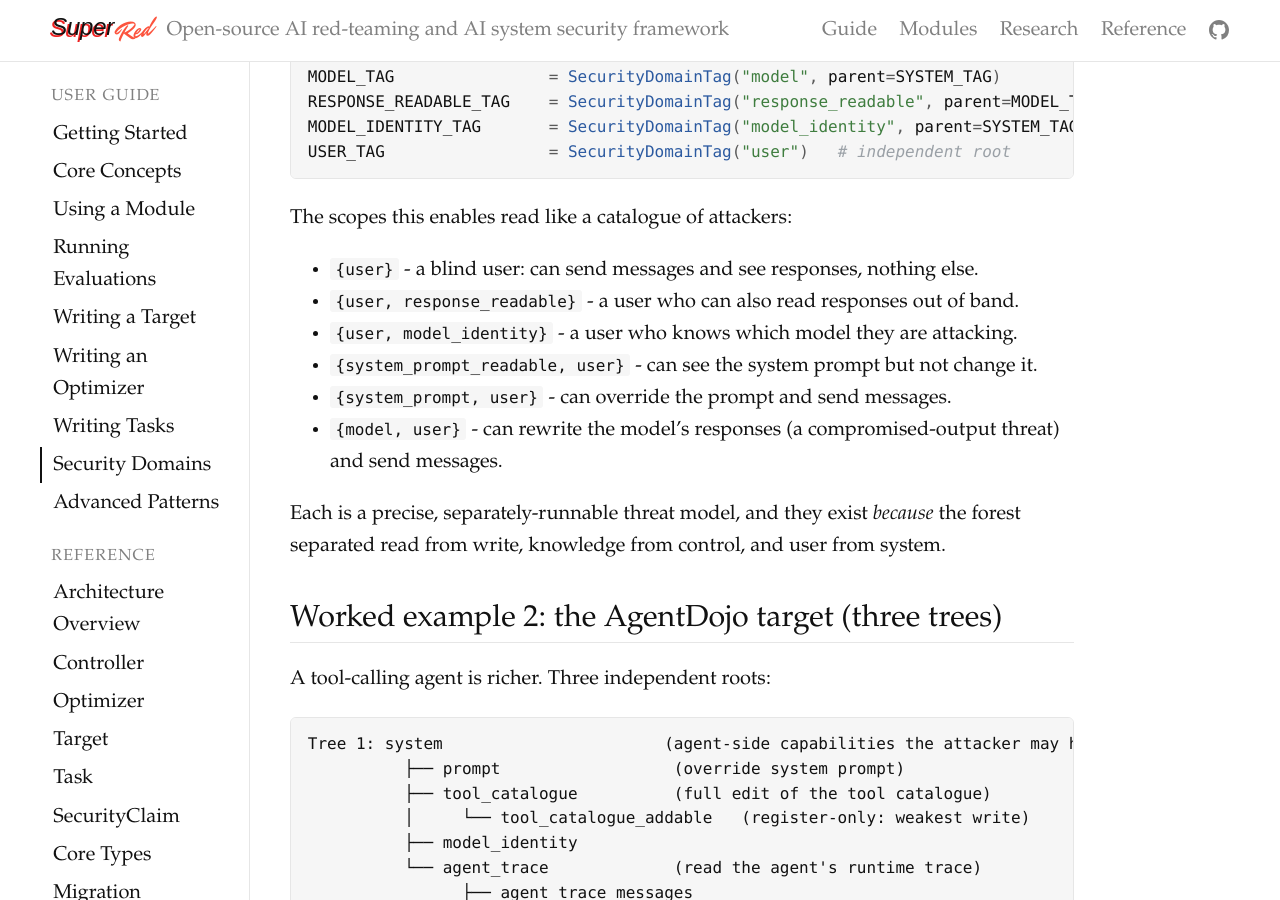
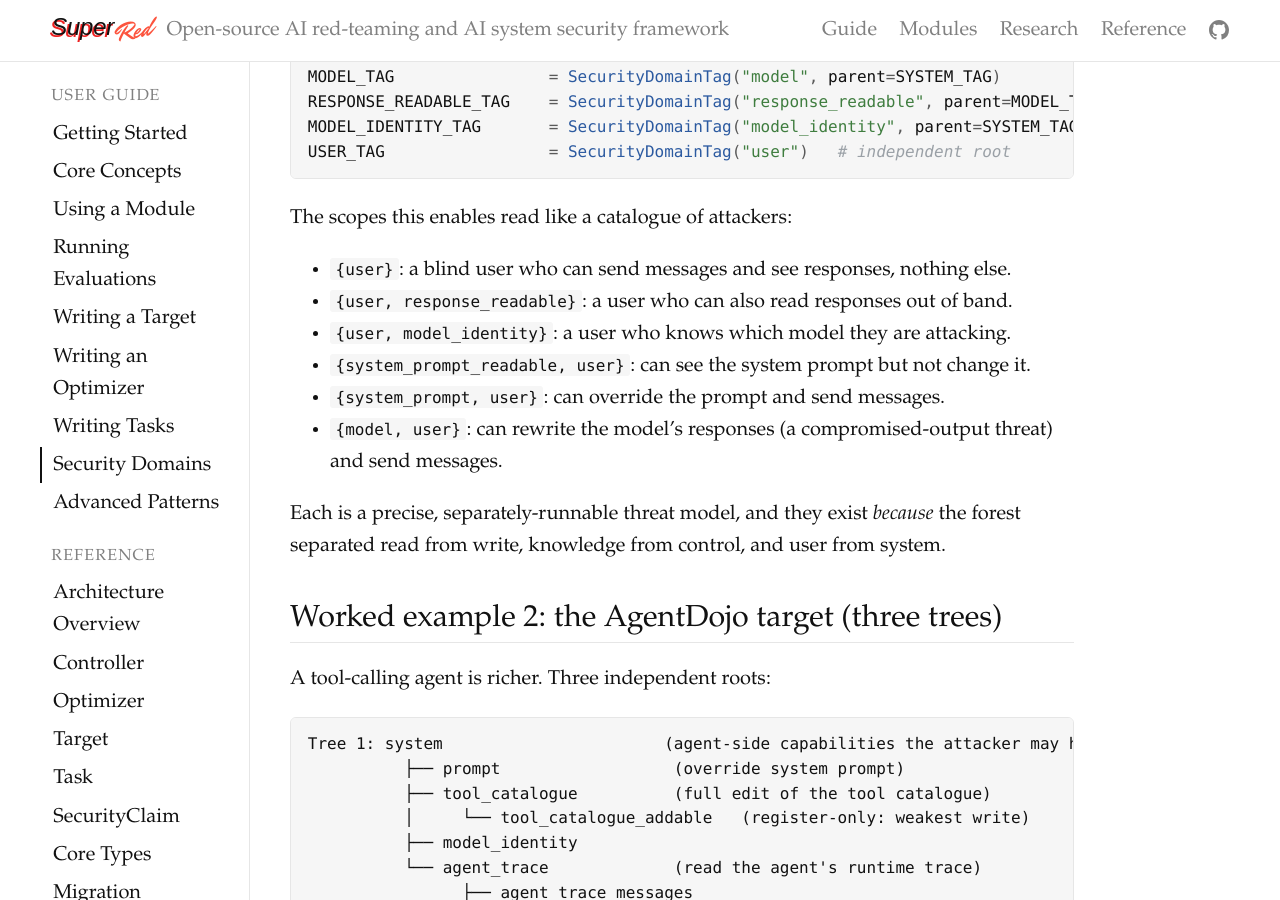
Before and after one commit to RoldSI/superred, a Jekyll site: the page built from docs/guide/security-domains.md, in a window 1280 px wide and 900 px high, scrolled down 4892 px. Built offline with Jekyll 4.4.1, drawn with Linux system fonts in a browser that asks for light colours; some web fonts are replaced; some of the changed text lies outside the part shown.

Commit message:
docs(guide): copy cleanup across the remaining pages
Replace dash separators with colons, add concrete examples (module options, a
parameterized query, a strict-success predicate), rename results root to results
folder, drop the gitignored-by-default claim and pre-0.3.0 asides, and make small
wording fixes.

````diff
--- a/docs/guide/security-domains.md
+++ b/docs/guide/security-domains.md
@@ -46,11 +46,11 @@
 api      = SecurityDomainTag("api", parent=external)
 domain   = SecurityDomain([system, external, user, api])   # validates the forest
 
-system.includes(user)     # True  - ancestor includes descendant
+system.includes(user)     # True: ancestor includes descendant
 external.includes(api)    # True
-external.includes(system) # False - descendant does not include ancestor
+external.includes(system) # False: descendant does not include ancestor
 external.includes(user)   # True
-user.includes(user)       # True  - a tag includes itself
+user.includes(user)       # True: a tag includes itself
 ```
 
 `scope_includes(scope, tag)` is `True` when **any** tag in the scope includes
@@ -179,12 +179,12 @@
 
 The scopes this enables read like a catalogue of attackers:
 
-- `{user}` - a blind user: can send messages and see responses, nothing else.
-- `{user, response_readable}` - a user who can also read responses out of band.
-- `{user, model_identity}` - a user who knows which model they are attacking.
-- `{system_prompt_readable, user}` - can see the system prompt but not change it.
-- `{system_prompt, user}` - can override the prompt and send messages.
-- `{model, user}` - can rewrite the model's responses (a compromised-output
+- `{user}`: a blind user who can send messages and see responses, nothing else.
+- `{user, response_readable}`: a user who can also read responses out of band.
+- `{user, model_identity}`: a user who knows which model they are attacking.
+- `{system_prompt_readable, user}`: can see the system prompt but not change it.
+- `{system_prompt, user}`: can override the prompt and send messages.
+- `{model, user}`: can rewrite the model's responses (a compromised-output
   threat) and send messages.
 
 Each is a precise, separately-runnable threat model, and they exist *because* the
````
Also changed, not shown: docs/guide/README.md (+1 -1 lines), docs/guide/using-modules.md (+12 -3 lines), docs/guide/writing-a-target.md (+17 -5 lines), docs/guide/writing-an-optimizer.md (+2 -2 lines), docs/guide/writing-tasks.md (+12 -3 lines).
